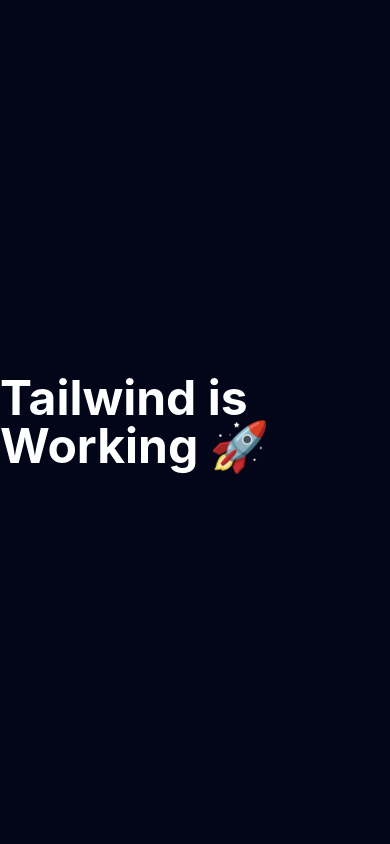
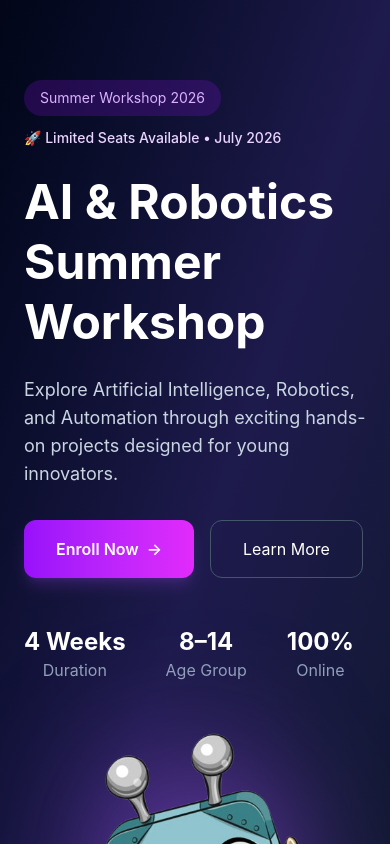
Before and after one commit to KshitijaKhilari/ai-robotics-workshop, a React (Vite) app in the folder client/: page / in a window 390 px wide. Shown: the top 844 px of the page. Built offline with nearby package versions, Linux system fonts and the light colour scheme.

Commit message:
Create responsive hero section

```diff
--- a/client/src/App.tsx
+++ b/client/src/App.tsx
@@ -1,10 +1,10 @@
+import Hero from "./components/Hero";
+
 function App() {
   return (
-    <div className="min-h-screen bg-slate-950 text-white flex items-center justify-center">
-      <h1 className="text-5xl font-bold">
-        Tailwind is Working 🚀
-      </h1>
-    </div>
+    <>
+      <Hero />
+    </>
   );
 }
 
--- a/client/src/components/Hero.tsx
+++ b/client/src/components/Hero.tsx
@@ -0,0 +1,102 @@
+import { workshopData } from "../data/workshopData";
+import robotImage from "../assets/images/robot.png";
+
+const Hero = () => {
+    return (
+        <section className="min-h-screen bg-gradient-to-br from-slate-950 via-indigo-950 to-slate-900 text-white">
+            <div className="container mx-auto px-6 py-20">
+
+                <div className="grid lg:grid-cols-2 gap-12 items-center">
+
+                    {/* Left Side */}
+                    <div>
+
+                        <div className="mb-6">
+                            <span className="inline-block bg-purple-600/20 text-purple-300 px-4 py-2 rounded-full text-sm">
+                                {workshopData.badge}
+                            </span>
+
+                            <p className="text-purple-200 text-sm mt-3 font-medium">
+                                {workshopData.announcement}
+                            </p>
+                        </div>
+
+                        <h1 className="text-5xl lg:text-7xl font-bold leading-tight">
+                            {workshopData.title}
+                        </h1>
+
+                        <p className="text-slate-300 text-lg mt-6 max-w-xl">
+                            {workshopData.subtitle}
+                        </p>
+
+                        {/* CTA Buttons */}
+                        <div className="mt-8 flex flex-wrap gap-4">
+
+                            <a
+                                href="#registration"
+                                className="
+                                    inline-flex items-center justify-center gap-2
+                                    bg-gradient-to-r from-purple-600 to-fuchsia-500
+                                    hover:from-purple-700 hover:to-fuchsia-600
+                                    hover:scale-105
+                                    transition-all duration-300
+                                    px-8 py-4
+                                    rounded-xl
+                                    font-semibold
+                                    text-white
+                                    shadow-lg shadow-purple-500/20
+                                "
+                            >
+                                Enroll Now
+                                <span>→</span>
+                            </a>
+
+                            <button
+                                className="
+                                    border border-slate-600
+                                    px-8 py-4
+                                    rounded-xl
+                                    hover:bg-slate-800
+                                    transition-all duration-300
+                                "
+                            >
+                                Learn More
+                            </button>
+
+                        </div>
+
+                        {/* Stats */}
+                        <div className="mt-12 flex gap-10 text-center">
+
+                            {workshopData.stats.map((stat) => (
+                                <div key={stat.label}>
+                                    <h3 className="text-2xl font-bold">
+                                        {stat.value}
+                                    </h3>
+                                    <p className="text-slate-400">
+                                        {stat.label}
+                                    </p>
+                                </div>
+                            ))}
+
+                        </div>
+
+                    </div>
+
+                    {/* Right Side */}
+                    <div className="flex justify-center">
+                        <img
+                            src={robotImage}
+                            alt="AI Robot"
+                            className="max-w-xl w-full drop-shadow-[0_0_60px_rgba(168,85,247,0.6)]"
+                        />
+                    </div>
+
+                </div>
+
+            </div>
+        </section>
+    );
+};
+
+export default Hero;
--- a/client/src/data/workshopData.ts
+++ b/client/src/data/workshopData.ts
@@ -0,0 +1,43 @@
+export const workshopData = {
+  title: "AI & Robotics Summer Workshop",
+
+  subtitle:
+    "Explore Artificial Intelligence, Robotics, and Automation through exciting hands-on projects designed for young innovators.",
+
+  badge: "Summer Workshop 2026",
+
+  announcement: "🚀 Limited Seats Available • July 2026",
+
+  ageGroup: "8–14 Years",
+
+  duration: "4 Weeks",
+
+  mode: "Online",
+
+  fee: "₹2,999",
+
+  startDate: "15 July 2026",
+
+  outcomes: [
+    "Understand AI fundamentals",
+    "Learn robotics concepts and components",
+    "Build simple automation projects",
+    "Improve logical thinking and problem-solving",
+    "Create a final robotics project",
+  ],
+
+  stats: [
+    {
+      value: "4 Weeks",
+      label: "Duration",
+    },
+    {
+      value: "8–14",
+      label: "Age Group",
+    },
+    {
+      value: "100%",
+      label: "Online",
+    },
+  ],
+};
```
Also changed, not shown: client/src/assets/images/robot.png (added).
